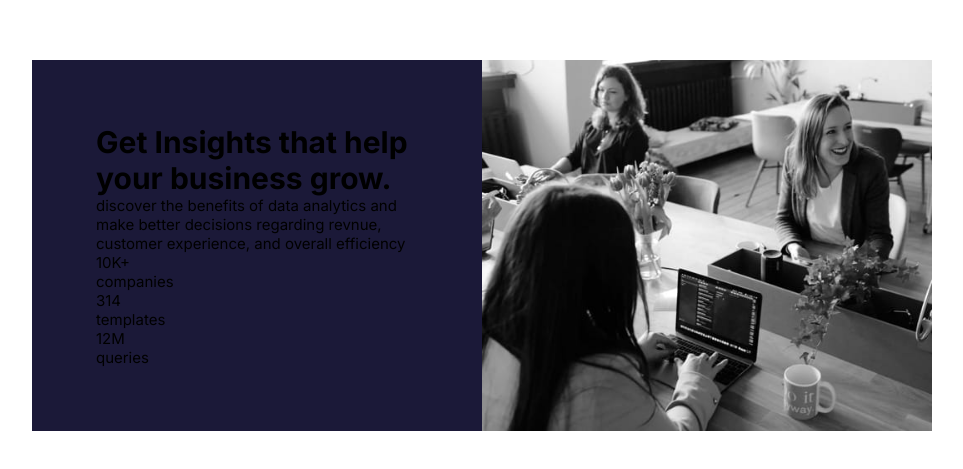
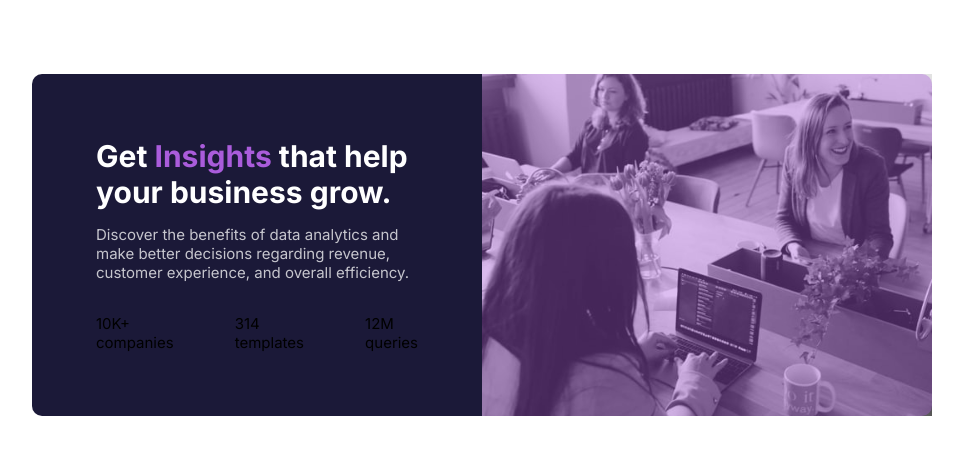
Before and after one commit to daudi13/stat-preview-card, a plain HTML site: page index.html in a window 1280 px wide. Shown: the part 155-624 px from the top of the page, without its empty margins (158-1121 px from the left). Drawn offline with Linux system fonts and the light colour scheme.

Commit message:
commit background

```diff
--- a/index.html
+++ b/index.html
@@ -23,7 +23,7 @@
       <div class="desc">
         <h1 class="desc__title">Get <span>Insights</span> that help your business grow.</h1>
 
-        <p>discover the benefits of data analytics and make better decisions regarding revnue, customer experience, and overall efficiency</p>
+        <p>Discover the benefits of data analytics and make better decisions regarding revenue, customer experience, and overall efficiency.</p>
       </div>
 
       <div class="numbers">
--- a/sass/_container.scss
+++ b/sass/_container.scss
@@ -5,10 +5,35 @@
     margin: auto;
     background: $card-bckgrnd;
     display: flex;
+    border-radius: 10px;
 
     .card-container__desc {
         padding: 4rem;
         width: 50%;
+
+        .desc {
+            margin-bottom: 2rem;
+
+            .desc__title {
+                color: $main-head-stat;
+                margin-bottom: 15px;
+
+                span {
+                    color: $accent;
+                }
+            }
+
+            p {
+                color: $main-parag;
+            }
+        }
+
+        .numbers {
+            display: flex;
+            width: 100%;
+            align-items: center;
+            justify-content: space-between;
+        }
     }
 
     .card-container__image {
@@ -18,5 +43,17 @@
         background-repeat: no-repeat;
         background-size: cover;
         background-position: center center;
+        position: relative;
+    }
+
+    .card-container__image::before {
+        content: '';
+        position: absolute;
+        top: 0;
+        right: 0;
+        height: 100%;
+        left: 0;
+        background-color: hsla(277, 64%, 61%, 0.4);
+        border-radius: 0 10px 10px 0;
     }
 }
```
Also changed, not shown: dist/css/main.css, 1 other file.
